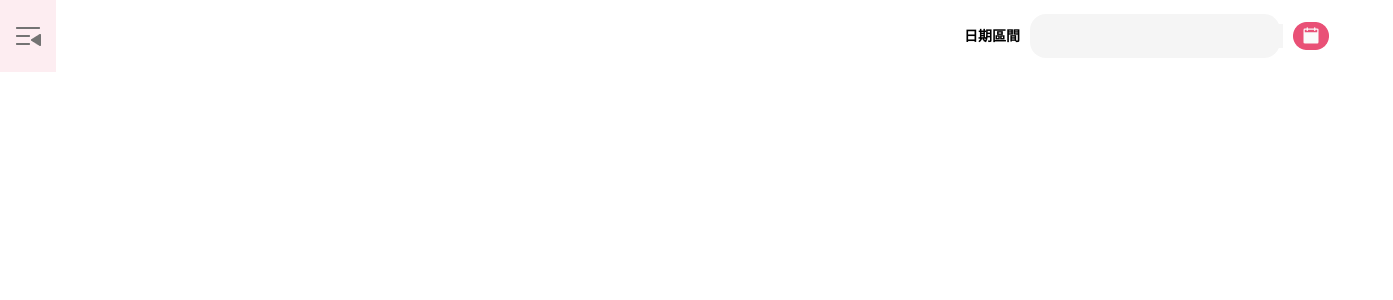
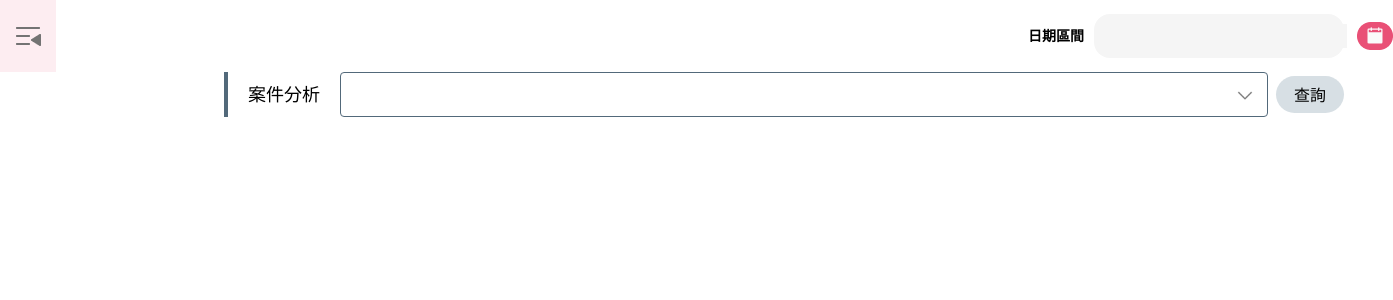
Before and after one commit to cindy951357/big-data-sample, a JavaScript app: page / in a window 1280 px wide. Shown: the top 300 px of the page, 1393 px wide, since content can reach past the window. Built offline with nearby package versions, Linux system fonts and the light colour scheme; the HTML template or start-up script is replaced by a standard one.

Commit message:
filter-case-bar looking

```diff
--- /dev/null
+++ b/src/components/FilterCaseBar.js
@@ -0,0 +1,22 @@
+import Downward from "../assets/images/icon-downward.png";
+
+const FilterCaseBar = () => {
+
+    return (
+        <div className="filter-case-bar flex border-0 border-l-[4px] border-[#52697A]
+             w-full h-[45px] items-center justify-between">
+            <h1 className="title flex text-lg  pl-[20px] w-[112px]">案件分析</h1>
+            <div className="tags-bar flex rounded border border-[#52697A]
+                w-[928px] h-[45px] justify-between items-center">
+                    <div className="tags-container flex"></div>
+                    <img src={Downward} alt="down" className=" flex cursor-pointer
+                        w-[20px] h-[20px] mr-[12.5px]
+                    "/>
+                </div>
+            <button className="flex border-0 rounded-full w-[68px] h-[37px]
+                bg-[#D7DFE4] justify-center items-center ml-[8px]">查詢</button>
+        </div>
+    )
+}
+
+export { FilterCaseBar };
--- /dev/null
+++ b/src/components/MainArea.js
@@ -0,0 +1,11 @@
+import { FilterCaseBar } from "./FilterCaseBar";
+
+const MainArea = () => {
+    return (
+        <div className="main-area">
+            <FilterCaseBar/>
+        </div>
+    )
+}
+
+export { MainArea };
--- a/src/layout/MainLayout.js
+++ b/src/layout/MainLayout.js
@@ -1,6 +1,7 @@
 import './MainLayout.scss';
 import { Top } from '../components/Top';
 import { SideMenu } from '../components/SideMenu';
+import { MainArea } from '../components/MainArea';
 
 const MainLayout = () => {
     return (
@@ -12,7 +13,9 @@ const MainLayout = () => {
                  <div className="menu-vertical">
                     <SideMenu />
                 </div>
-                <div className="main-content"></div>
+                <div className="main-content">
+                    <MainArea/>
+                </div>
             </div>
 
         </div>
```
Also changed, not shown: src/assets/images/icon-downward.png (added).
